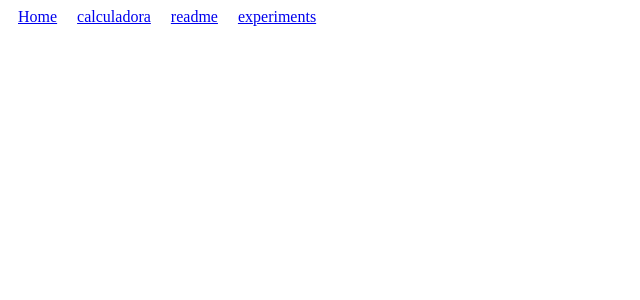
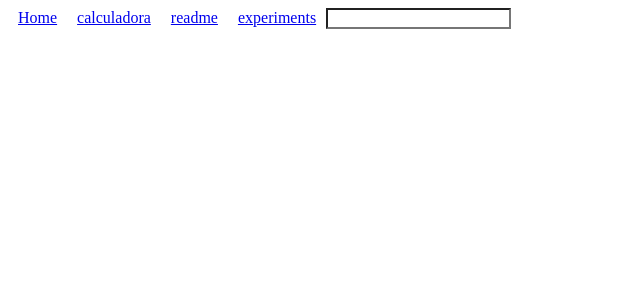
Before and after one commit to LuisAlmeida2555/Aulas-Angular, an Angular app in the folder aulas/: page /eventAndRef in a window 1280 px wide. Before the commit this address led to /. Shown: the top 300 px of the page, without its empty margins (0-640 px from the left). Built offline with nearby package versions, Linux system fonts and the light colour scheme.

Commit message:
Criação do componente evAndRef

```diff
--- a/aulas/src/app/app-routing.module.ts
+++ b/aulas/src/app/app-routing.module.ts
@@ -1,6 +1,7 @@
 import { NgModule } from '@angular/core';
 import { RouterModule, Routes } from '@angular/router';
 import { CalculadoraComponent } from './calculadora/calculadora.component';
+import { EvAndRefComponent } from './ev-and-ref/ev-and-ref.component';
 import { ExperimentsComponent } from './experiments/experiments.component';
 import { HomeComponent } from './home/home.component';
 import { ReadMeGeneratorComponent } from './read-me-generator/read-me-generator.component';
@@ -10,7 +11,8 @@ const routes: Routes = [
   {path:"home", component: HomeComponent},
   {path:"calculator", component: CalculadoraComponent},
   {path:"readMeGen", component: ReadMeGeneratorComponent},
-  {path:"experiments", component: ExperimentsComponent}
+  {path:"experiments", component: ExperimentsComponent},
+  {path:"eventAndRef", component: EvAndRefComponent}
 ];
 
 @NgModule({
--- a/aulas/src/app/app.module.ts
+++ b/aulas/src/app/app.module.ts
@@ -9,6 +9,7 @@ import { ReadMeGeneratorComponent } from './read-me-generator/read-me-generator.
 import { HomeComponent } from './home/home.component';
 import { ExperimentsComponent } from './experiments/experiments.component';
 import { FormsModule } from '@angular/forms';
+import { EvAndRefComponent } from './ev-and-ref/ev-and-ref.component';
 
 @NgModule({
   declarations: [
@@ -17,7 +18,8 @@ import { FormsModule } from '@angular/forms';
     CalculadoraComponent,
     ReadMeGeneratorComponent,
     HomeComponent,
-    ExperimentsComponent
+    ExperimentsComponent,
+    EvAndRefComponent
   ],
   imports: [
     BrowserModule,
--- /dev/null
+++ b/aulas/src/app/ev-and-ref/ev-and-ref.component.html
@@ -0,0 +1,2 @@
+<input type="text" [style.background]="cor" (mouseenter)='changecolor("red")' (focus)='changecolor("pink")'
+(blur)='changecolor("grey")' (input)='changecolor("green")' (copy)='changecolor("yellow")'>
--- /dev/null
+++ b/aulas/src/app/ev-and-ref/ev-and-ref.component.ts
@@ -0,0 +1,21 @@
+import { Component, OnInit } from '@angular/core';
+
+@Component({
+  selector: 'app-ev-and-ref',
+  templateUrl: './ev-and-ref.component.html',
+  styleUrls: ['./ev-and-ref.component.css']
+})
+export class EvAndRefComponent implements OnInit {
+
+  constructor() { }
+
+  ngOnInit(): void {
+  }
+
+  cor: string ="white";
+
+  changecolor(corR: string){
+    this.cor = corR;
+  }
+
+}
```
Also changed, not shown: aulas/src/app/ev-and-ref/ev-and-ref.component.css (added).
